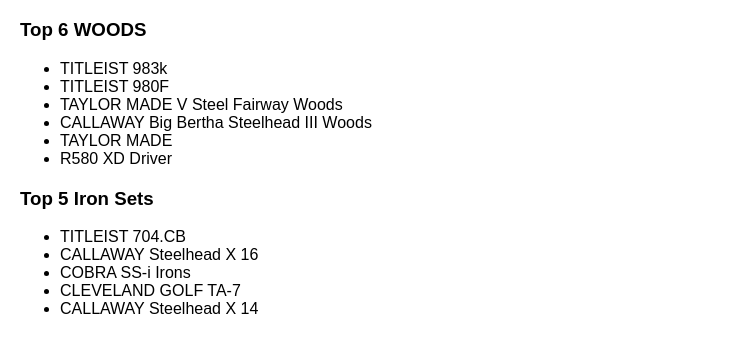
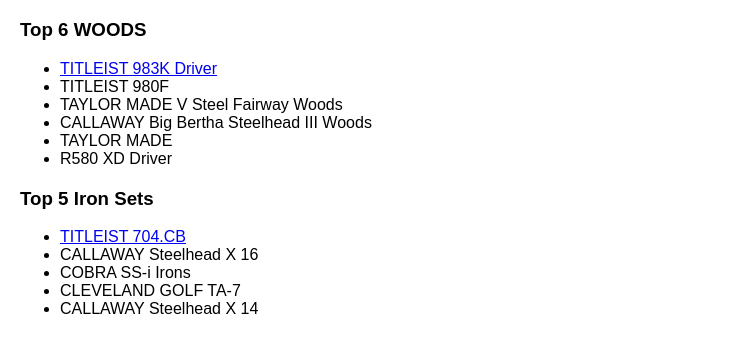
Before and after one commit to AnDrewMountain/TopGolfHTML, a plain HTML site: page index.html in a window 1280 px wide. Shown: the part 61-414 px from the top of the page, without its empty margins (0-748 px from the left). Drawn offline with Linux system fonts and the light colour scheme.

Commit message:
Adding links to the first club in each set

```diff
--- a/index.html
+++ b/index.html
@@ -16,7 +16,7 @@
         <div class="column">
             <h3>Top 6 WOODS</h3>
             <ul>
-                <li>TITLEIST 983k</li>
+                <li><a href="https://www.2ndswing.com/golf-clubs/drivers/titleist-983-k-driver?srsltid=AfmBOorcpO894LsJWOCVLDYTF8Is46BxtLFaNNfoQgJ9nnfCWI74QcB1">TITLEIST 983K Driver</a></li>
                 <li>TITLEIST 980F</li>
                 <li>TAYLOR MADE V Steel Fairway Woods</li>
                 <li>CALLAWAY Big Bertha Steelhead III Woods</li>
@@ -28,7 +28,7 @@
         <div class="column">
             <h3>Top 5 Iron Sets</h3>
             <ul>
-                <li>TITLEIST 704.CB</li>
+                <li><a href="https://www.titleist.com/golf-clubs/irons/2005-forged-704cb?srsltid=AfmBOopRE7jIFJvlI_NglPrtLFtO7BiKbleRrpJsGrcdKtthg_SB7tNm">TITLEIST 704.CB</a></li>
                 <li>CALLAWAY Steelhead X 16</li>
                 <li>COBRA SS-i Irons</li>
                 <li>CLEVELAND GOLF TA-7</li>
```
